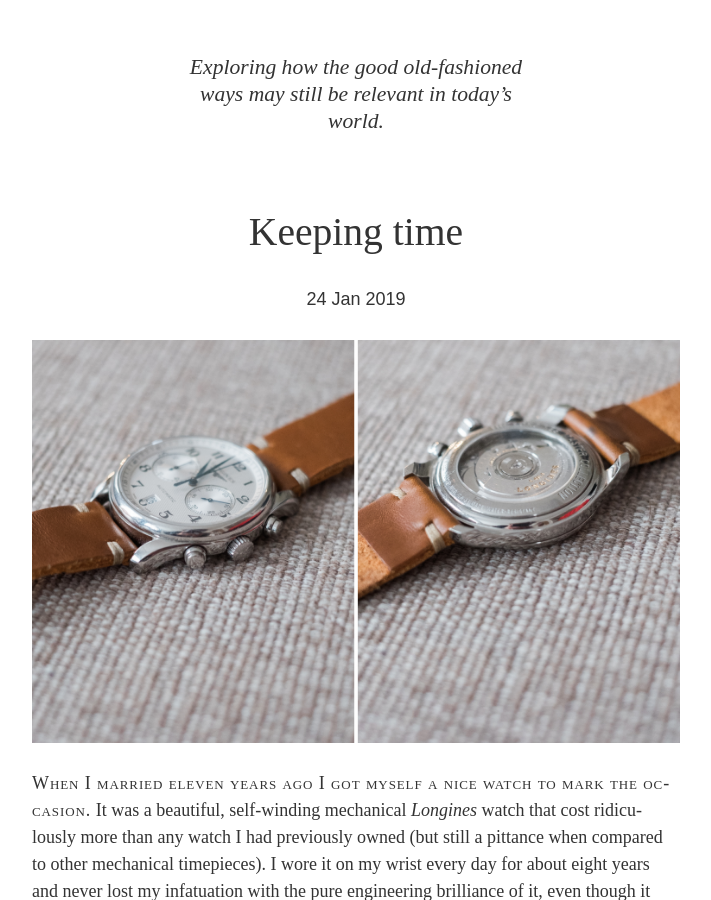
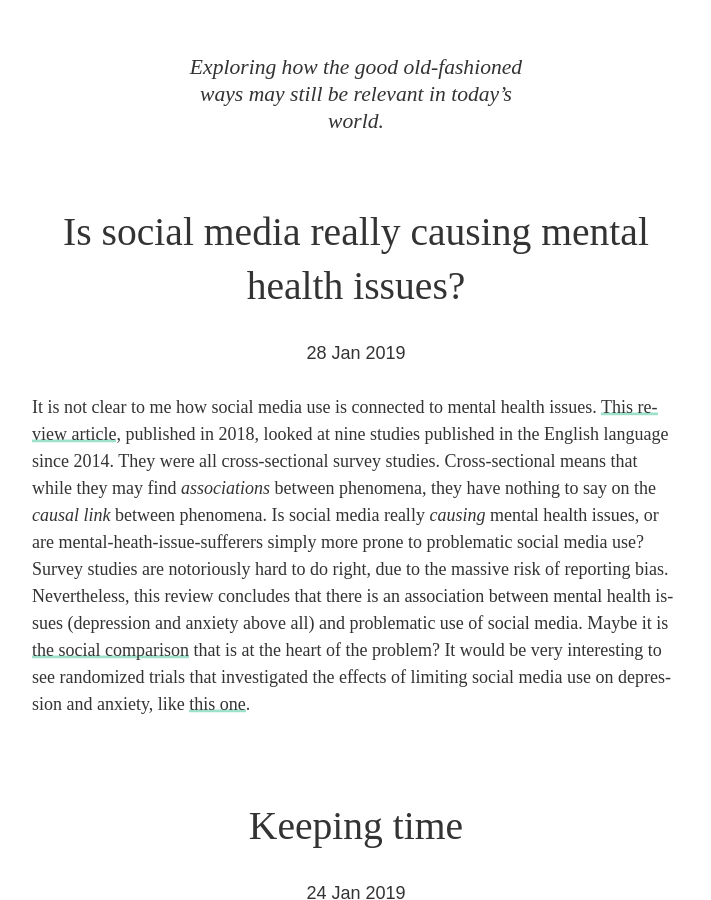
Before and after one commit to hertze/hertze.github.io, a Jekyll site: the page built from index.html, in a window 1280 px wide and 900 px high. Shown: the whole window, without its empty margins (284-995 px from the left). Built offline with Jekyll 4.4.1, drawn with Linux system fonts in a browser that asks for light colours; some web fonts are replaced; the list of posts is cut into pages by our own code.

Commit message:
New post.

```diff
--- /dev/null
+++ b/_posts/2019-01-28-social-media-illness.md
@@ -0,0 +1,6 @@
+---
+title: Is social media really causing mental health issues?
+layout: post
+---
+
+It is not clear to me how social media use is connected to mental health issues. [This review article](https://doi.org/10.3389/fpsyt.2018.00686), published in 2018, looked at nine studies published in the English language since 2014. They were all cross-sectional survey studies. Cross-sectional means that while they may find *associations* between phenomena, they have nothing to say on the *causal link* between phenomena. Is social media really *causing* mental health issues, or are mental-heath-issue-sufferers simply more prone to problematic social media use? Survey studies are notoriously hard to do right, due to the massive risk of reporting bias. Nevertheless, this review concludes that there is an association between mental health issues (depression and anxiety above all) and problematic use of social media. Maybe it is [the social comparison](https://doi.org/10.1521/jscp.2014.33.8.701) that is at the heart of the problem? It would be very interesting to see randomized trials that investigated the effects of limiting social media use on depression and anxiety, like [this one](https://doi.org/10.1521/jscp.2018.37.10.751).
```
Also changed, not shown: _posts/2019-01-21-the-why.md (+5 -0 lines).
